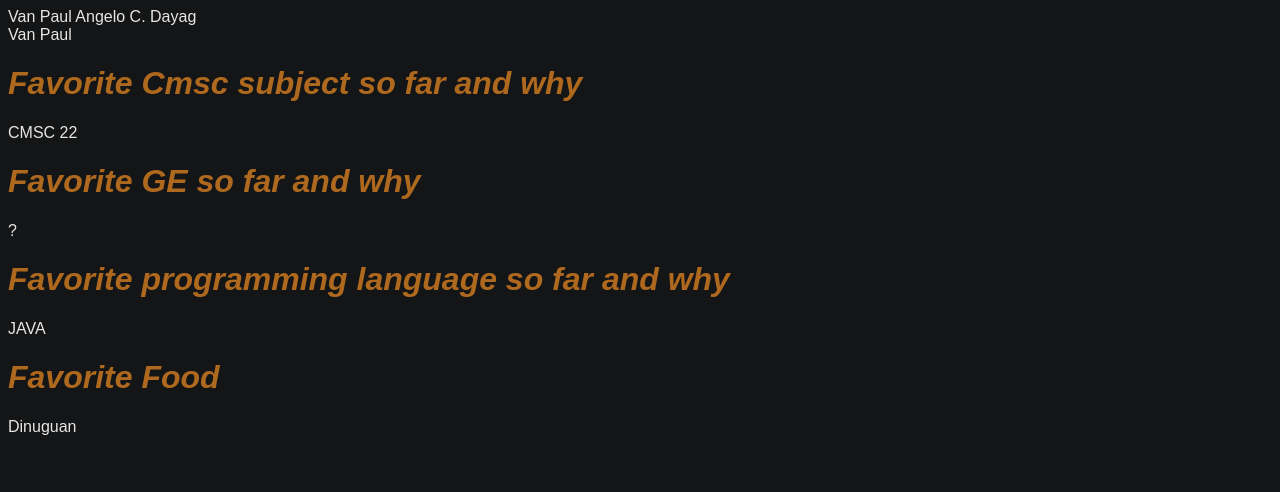
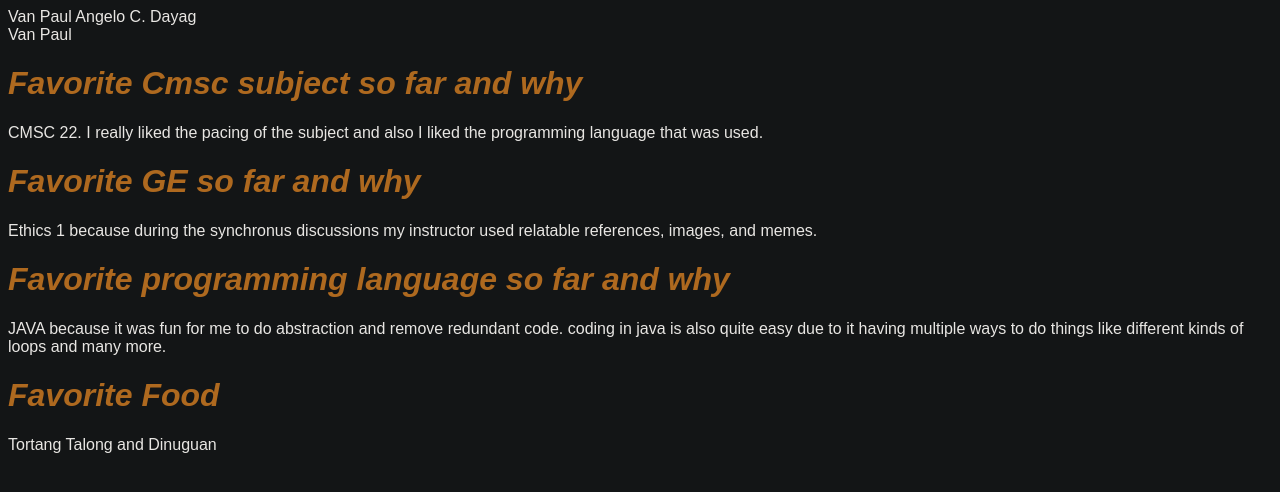
Before and after one commit to vcdayag/vcdayag.github.io, a plain HTML site: page index.html in a window 1280 px wide. Drawn offline with Linux system fonts and the light colour scheme.

Commit message:
more content

```diff
--- a/index.html
+++ b/index.html
@@ -16,19 +16,19 @@
     </div>
     <div>
         <h1>Favorite Cmsc subject so far and why</h1>
-        <p>CMSC 22</p>
+        <p>CMSC 22. I really liked the pacing of the subject and also I liked the programming language that was used.</p>
     </div>
     <div>
         <h1>Favorite GE so far and why</h1>
-        <p>?</p>
+        <p>Ethics 1 because during the synchronus discussions my instructor used relatable references, images, and memes.</p>
     </div>
     <div>
         <h1>Favorite programming language so far and why</h1>
-        <p>JAVA</p>
+        <p>JAVA because it was fun for me to do abstraction and remove redundant code. coding in java is also quite easy due to it having multiple ways to do things like different kinds of loops and many more.</p>
     </div>
     <div>
         <h1>Favorite Food</h1>
-        <p>Dinuguan</p>
+        <p>Tortang Talong and Dinuguan</p>
     </div>
 </body>
 </html>
```
